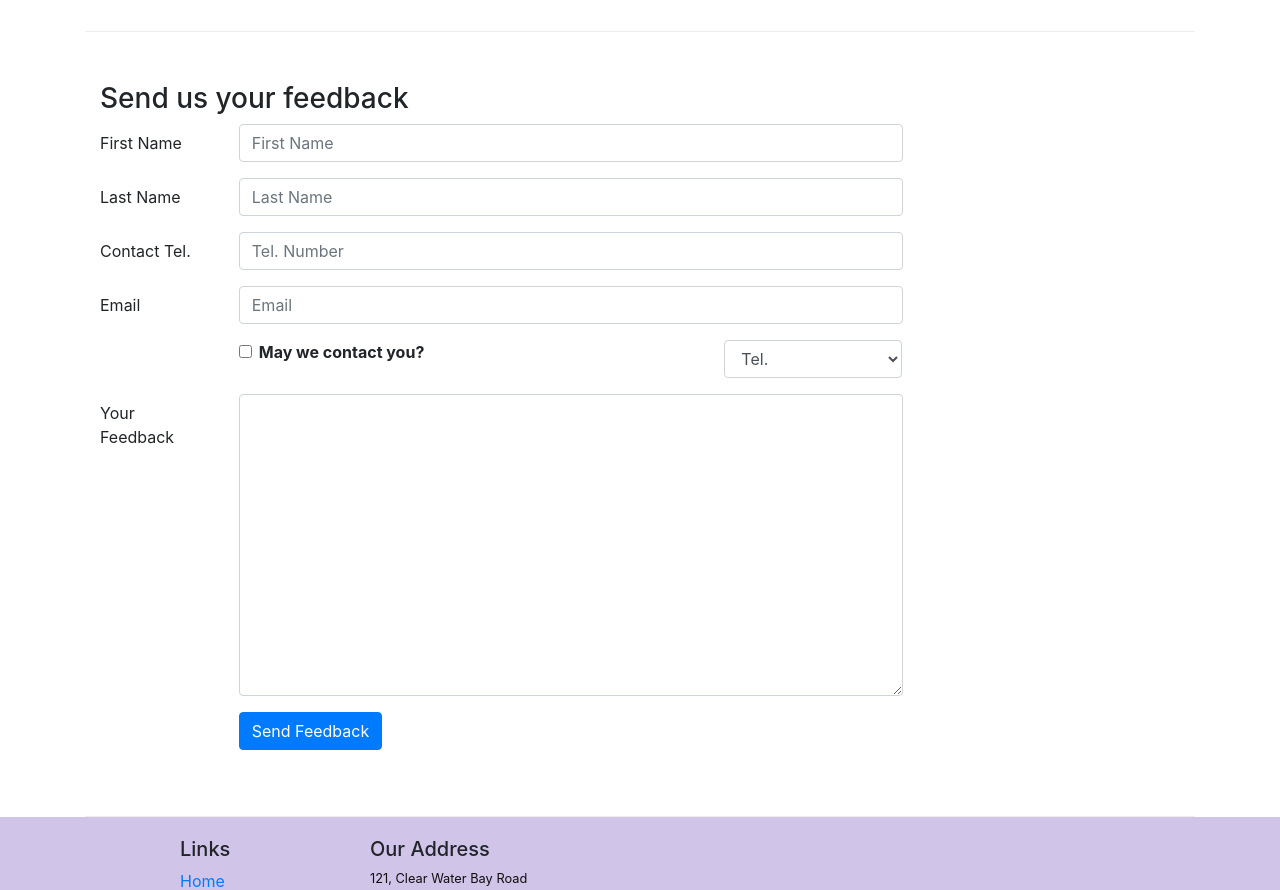
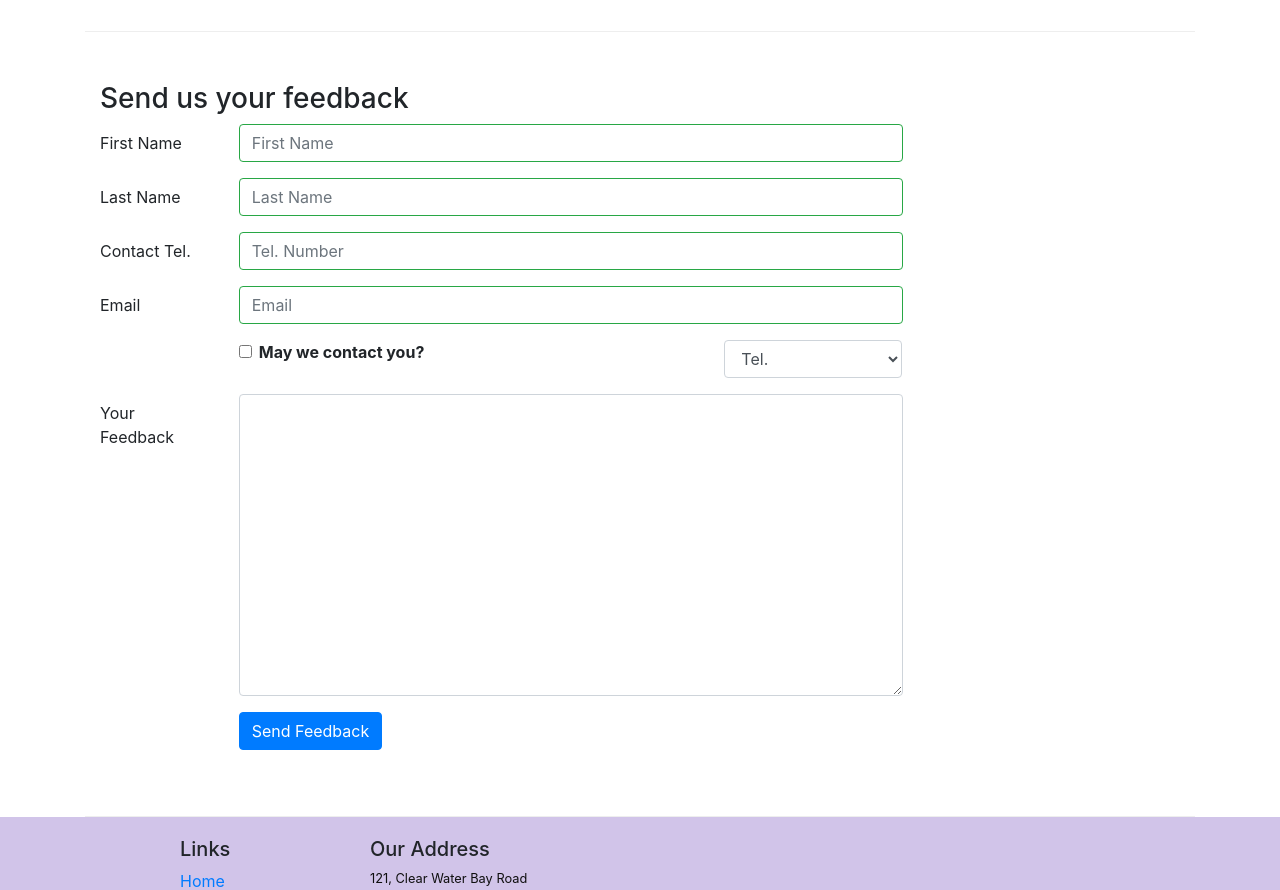
Before and after one commit to pgles/react-rep, a React (Create React App) app: page /contactus in a window 1280 px wide. Shown: the part 840-1730 px from the top of the page. Built offline with nearby package versions, Linux system fonts and the light colour scheme.

Commit message:
Controlled Form Validation

```diff
--- a/src/components/ContactComponent.js
+++ b/src/components/ContactComponent.js
@@ -1,5 +1,5 @@
 import React,{Component} from 'react';
-import {Breadcrumb,BreadcrumbItem,Button,Form,FormGroup,Label,Input,Col} from 'reactstrap';
+import {Breadcrumb,BreadcrumbItem,Button,Form,FormGroup,Label,Input,Col,FormFeedback} from 'reactstrap';
 import {Link} from 'react-router-dom';
 
 class Contact extends Component {
@@ -13,10 +13,17 @@
             email:"",
             agree:false,
             contactType:'Tel.',
-            message:''
+            message:'',
+            touched:{
+                firstname:false,
+                lastname:false,
+                telnum:false,
+                email:false
+            }
         };
         this.handleInputChange=this.handleInputChange.bind(this);
         this.handleSubmit=this.handleSubmit.bind(this);
+        this.handleBlur=this.handleBlur.bind(this);
     }
     handleInputChange(event){
         const target = event.target;
@@ -34,7 +41,36 @@
         event.preventDefault();
     }
 
+    handleBlur = (field) => (evt) => {
+        this.setState({
+            touched : {...this.state.touched, [field]: true }
+        });
+    }
+
+    validate(firstname,lastname,telnum,email){
+        const errors={
+            firstname:'',
+            lastname:'',
+            telnum:'',
+            email:''
+        };
+
+        if (this.state.touched.firstname && this.state.firstname.length < 3) errors.firstname='First Name should be more than 3';
+        else if (this.state.touched.firstname && this.state.firstname.length > 10) errors.firstname='First Name should be less than 10';
+        if (this.state.touched.lastname && this.state.lastname.length < 3) errors.lastname='Last Name should be more than 3';
+        else if (this.state.touched.lastname && this.state.lastname.length > 10) errors.lastname='Last Name should be less than 10';
+
+        const reg=/^\d+$/;
+        if (this.state.touched.telnum && !reg.test(telnum))
+            errors.telnum="Tel. Number should contain only numbers";
+
+        if (this.state.touched.email && email.split('').filter(x => x === '@').length != 1)
+            errors.email = "Email should contain an @ sign";
+
+        return errors;
+    }
     render(){
+        const errors = this.validate(this.state.firstname,this.state.lastname,this.state.telnum,this.state.email);
         return(
             <div className="container">
                 <div className="row">
@@ -82,25 +118,42 @@
                             <FormGroup row>
                                 <Label htmlFor='firstname' md={2}>First Name</Label>
                                 <Col md={10}>
-                                    <Input type='text' id='firstname' name='firstname' placeholder='First Name' value={this.state.firstName} onChange={this.handleInputChange}/>
+                                    <Input type='text' id='firstname' name='firstname' placeholder='First Name' value={this.state.firstName} onChange={this.handleInputChange} onBlur={this.handleBlur('firstname')}
+                                    valid={errors.firstname === ''}
+                                    invalid={errors.firstname !== ''}
+                                    />
+                                    <FormFeedback>{errors.firstname}</FormFeedback>
                                 </Col>
+
                             </FormGroup>
                             <FormGroup row>
                                 <Label htmlFor='lastname' md={2}>Last Name</Label>
                                 <Col md={10}>
-                                    <Input type='text' id='lastname' name='lastname' placeholder='Last Name' value={this.state.lastName} onChange={this.handleInputChange}/>
+                                    <Input type='text' id='lastname' name='lastname' placeholder='Last Name' value={this.state.lastName} onChange={this.handleInputChange} onBlur={this.handleBlur('lastname')}
+                                    valid={errors.lastname === ''}
+                                    invalid={errors.lastname !== ''}
+                                    />
+                                    <FormFeedback>{errors.lastname}</FormFeedback>
                                 </Col>
                             </FormGroup>
                             <FormGroup row>
                                 <Label htmlFor='telnum' md={2}>Contact Tel.</Label>
                                 <Col md={10}>
-                                    <Input type='tel' id='telnum' name='telnum' placeholder='Tel. Number' value={this.state.telnum} onChange={this.handleInputChange}/>
+                                    <Input type='tel' id='telnum' name='telnum' placeholder='Tel. Number' value={this.state.telnum} onChange={this.handleInputChange} onBlur={this.handleBlur('telnum')}
+                                    valid={errors.telnum === ''}
+                                    invalid={errors.telnum !== ''}
+                                    />
+                                    <FormFeedback>{errors.telnum}</FormFeedback>
                                 </Col>
                             </FormGroup>
                             <FormGroup row>
                                 <Label htmlFor='email' md={2}>Email</Label>
                                 <Col md={10}>
-                                    <Input type='email' id='email' name='email' placeholder='Email' value={this.state.email} onChange={this.handleInputChange}/>
+                                    <Input type='email' id='email' name='email' placeholder='Email' value={this.state.email} onChange={this.handleInputChange} onBlur={this.handleBlur('email')}
+                                    valid={errors.email === ''}
+                                    invalid={errors.email !== ''}
+                                    />
+                                    <FormFeedback>{errors.email}</FormFeedback>
                                 </Col>
                             </FormGroup>
                             <FormGroup row>
```
